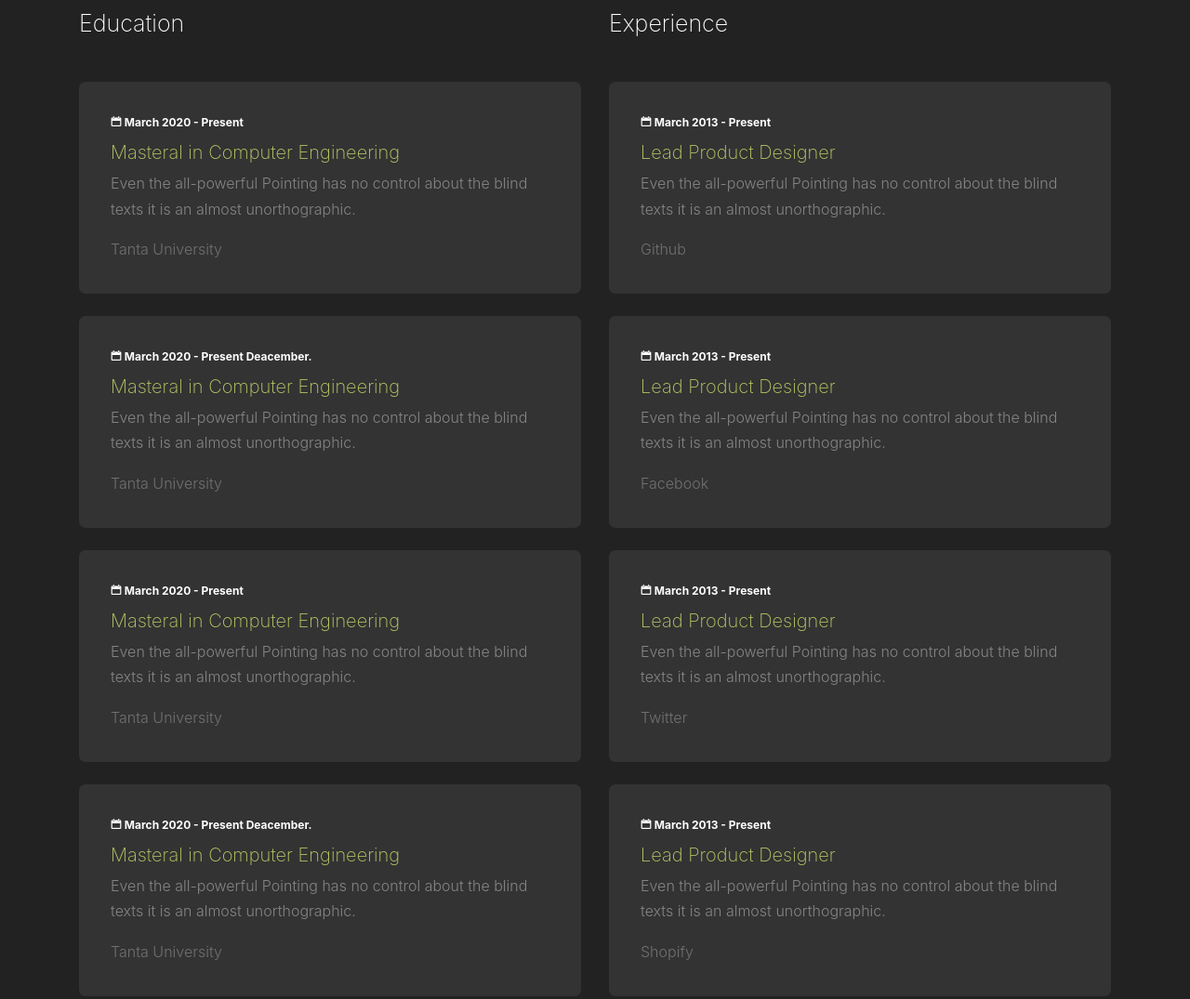
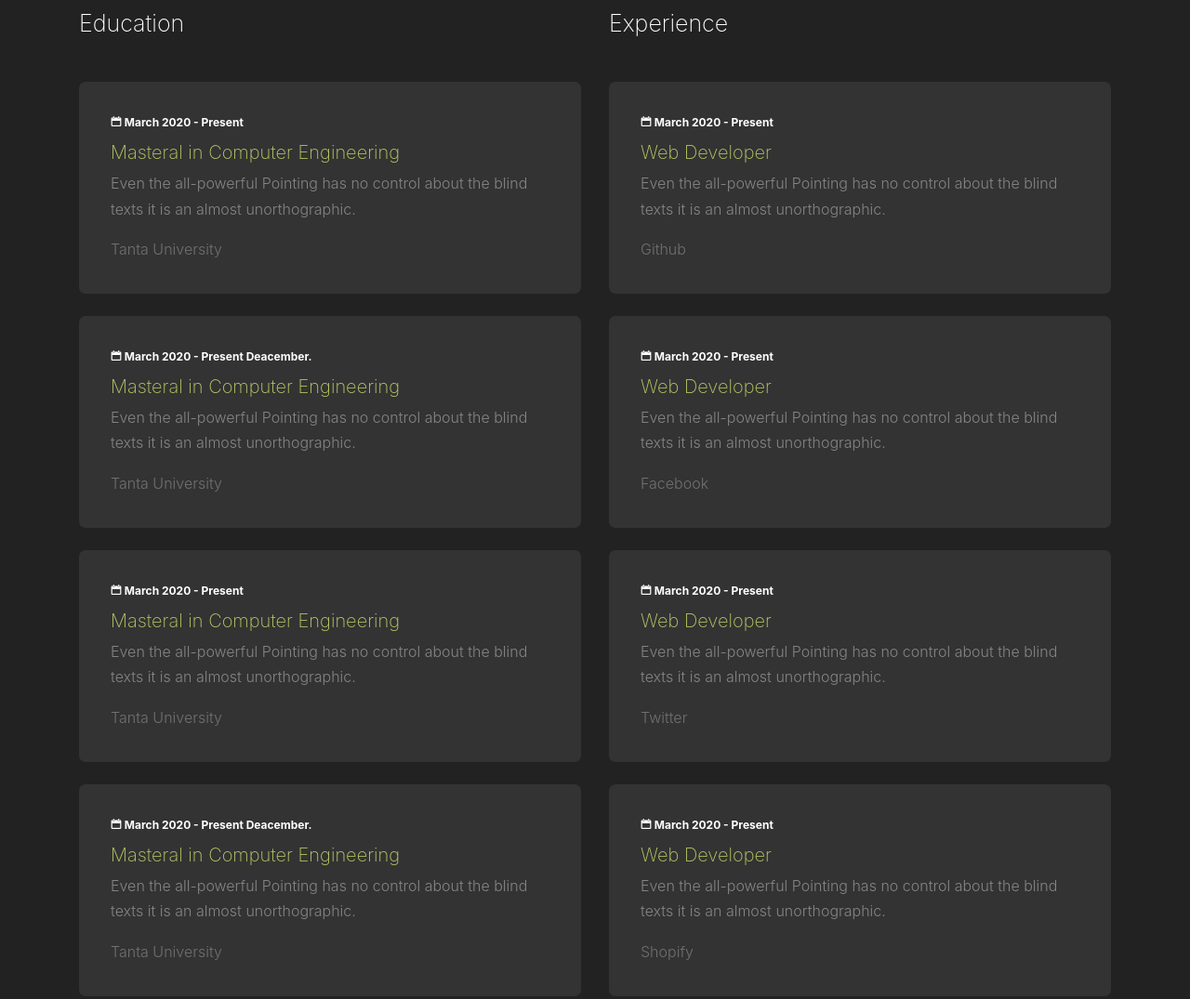
Before and after one commit to EslamElkfafy/my-portfolio, a plain HTML site: page index.html in a window 1280 px wide. Shown: the part 2300-3375 px from the top of the page at 93% size. Drawn offline with nearby package versions, Linux system fonts and the light colour scheme; files whose address does not match are found by name.

Commit message:
change resume

```diff
--- a/index.html
+++ b/index.html
@@ -249,29 +249,29 @@
 					<h2 class="mb-5">Experience</h2>
 
 					<div class="resume-item mb-4">
-						<span class="date"><span class="icon-calendar"></span> March 2013 - Present</span>
-						<h3>Lead Product Designer</h3>
+						<span class="date"><span class="icon-calendar"></span> March 2020 - Present</span>
+						<h3>Web Developer</h3>
 						<p>Even the all-powerful Pointing has no control about the blind texts it is an almost unorthographic.</p>
 						<span class="school">Github</span>
 					</div>
 
 					<div class="resume-item mb-4">
-						<span class="date"><span class="icon-calendar"></span> March 2013 - Present</span>
-						<h3>Lead Product Designer</h3>
+						<span class="date"><span class="icon-calendar"></span> March 2020 - Present</span>
+						<h3>Web Developer</h3>
 						<p>Even the all-powerful Pointing has no control about the blind texts it is an almost unorthographic.</p>
 						<span class="school">Facebook</span>
 					</div>
 
 					<div class="resume-item mb-4">
-						<span class="date"><span class="icon-calendar"></span> March 2013 - Present</span>
-						<h3>Lead Product Designer</h3>
+						<span class="date"><span class="icon-calendar"></span> March 2020 - Present</span>
+						<h3>Web Developer</h3>
 						<p>Even the all-powerful Pointing has no control about the blind texts it is an almost unorthographic.</p>
 						<span class="school">Twitter</span>
 					</div>
 
 					<div class="resume-item mb-4">
-						<span class="date"><span class="icon-calendar"></span> March 2013 - Present</span>
-						<h3>Lead Product Designer</h3>
+						<span class="date"><span class="icon-calendar"></span> March 2020 - Present</span>
+						<h3>Web Developer</h3>
 						<p>Even the all-powerful Pointing has no control about the blind texts it is an almost unorthographic.</p>
 						<span class="school">Shopify</span>
 					</div>
```
